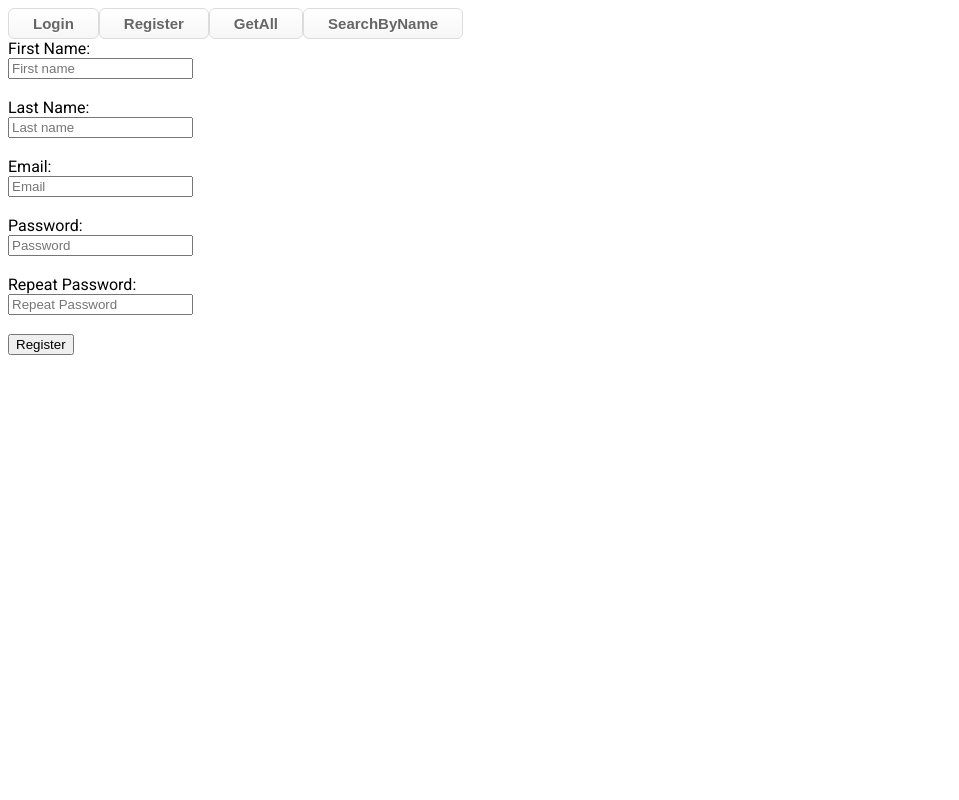
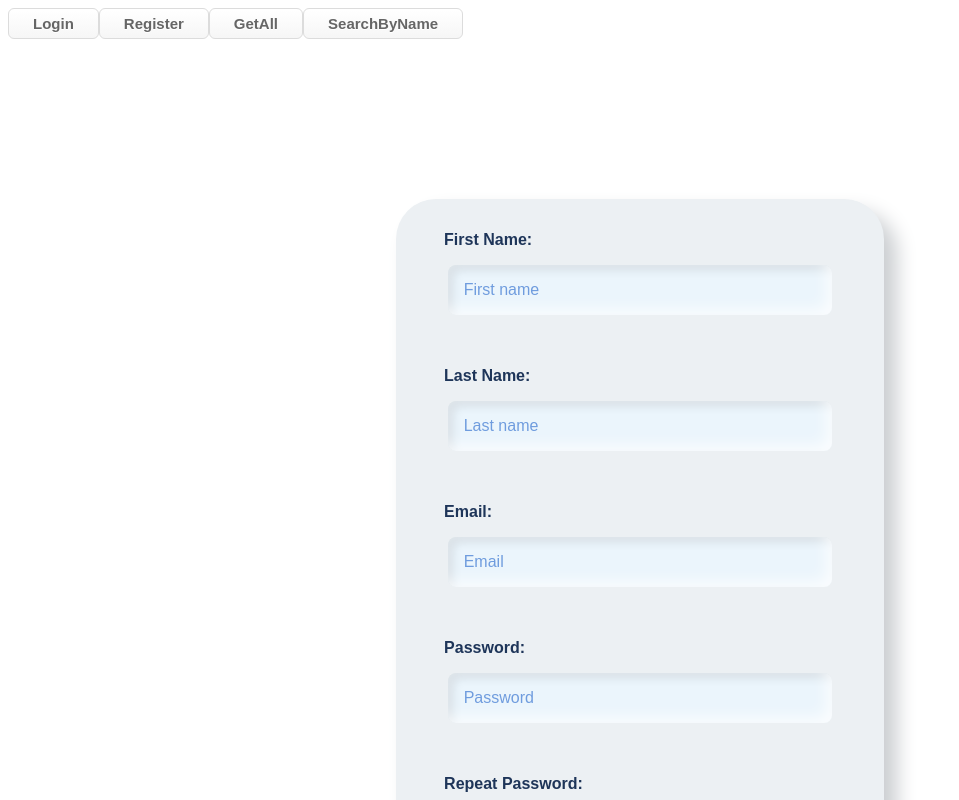
Before and after one commit to EricB-59/NurseProject_FE-Angular, an Angular app: page / in a window 1280 px wide. Shown: the top 800 px of the page, without its empty margins (0-959 px from the left). Built offline with nearby package versions, Linux system fonts and the light colour scheme.

Commit message:
css for register

```diff
--- a/src/app/register-nurses/register-nurses.component.css
+++ b/src/app/register-nurses/register-nurses.component.css
@@ -0,0 +1,155 @@
+form {
+    min-width: 300px;
+    max-width: 35%;
+    margin: 0 auto;
+    background: rgba(255, 255, 255, 0.15);
+    padding: 2rem 3rem;
+    border-radius: 2.5rem;
+    background-color: #ecf0f3;
+    box-shadow: 13px 13px 20px #cbced1, -13px -13px 20px #ffffff;
+    color: black;
+    margin-top: 10rem;
+    font-family: Arial, sans-serif;
+}
+
+form label {
+    display: block;
+    font-weight: bold;
+    color: #1E3559;
+    margin-bottom: 0.5rem;
+}
+
+form {
+    min-width: 300px;
+    max-width: 31%;
+    margin: 0 auto;
+    background: rgba(255, 255, 255, 0.15);
+    padding: 2rem 3rem;
+    border-radius: 2.5rem;
+    background-color: #ecf0f3;
+    box-shadow: 13px 13px 20px #cbced1, -13px -13px 20px #ffffff;
+    color: black;
+    margin-top: 10rem;
+    font-family: Arial, sans-serif;
+}
+
+form label {
+    display: block;
+    font-weight: bold;
+    color: #1E3559;
+    margin-bottom: 0.5rem;
+}
+
+form input {
+    display: block;
+    margin: 1rem auto;
+    width: 90%;
+    border-radius: 0.5rem;
+    padding: 1rem;
+    border: none;
+    box-shadow: inset -5px -5px 15px rgba(255, 255, 255, 0.8), inset 5px 5px 10px rgba(0, 0, 0, 0.1);
+    background: #ebf5fc;
+    font-size: 1rem;
+    color: #1E3559;
+}
+
+form input::placeholder {
+    color: #6F9CDE;
+}
+
+form button {
+    text-transform: uppercase;
+    letter-spacing: 0.15em;
+    border: none;
+    font-size: 0.875rem;
+    color: #ffffff;
+    font-weight: bold;
+    background-color: #6F9CDE;
+    width: 90%; /* Ajuste para alinearse con los inputs */
+    display: block;
+    padding: 0.875rem 1rem;
+    border-radius: 1.5rem;
+    box-shadow: 3px 3px 8px #b1b1b1, -3px -3px 8px #ffffff;
+    cursor: pointer;
+    transition: background-color 0.3s ease, transform 0.2s ease;
+}
+
+form button:hover {
+    background-color: #547bbd;
+    transform: scale(1.02);
+}
+
+#correct {
+    background-color: #a4fcb4;
+    color: #000000;
+}
+
+#incorrect {
+    background-color: #ffb8b8;
+    color: #000000;
+}
+
+.respuesta {
+    background-color: #ffffff;
+    border: 2px solid #6F9CDE;
+    border-radius: 10px;
+    padding: 15px;
+    margin: 20px auto;
+    max-width: 400px;
+    box-shadow: 0 4px 8px rgba(0, 0, 0, 0.1);
+    text-align: center;
+    font-family: Arial, sans-serif;
+    font-size: 16px;
+    color: #1E3559;
+}
+
+
+form input::placeholder {
+    color: #6F9CDE;
+}
+
+form button {
+    text-transform: uppercase;
+    letter-spacing: 0.15em;
+    border: none;
+    font-size: 0.875rem;
+    color: #ffffff;
+    font-weight: bold;
+    background-color: #6F9CDE;
+    width: 100%;
+    display: block;
+    padding: 0.875rem 1rem;
+    border-radius: 1.5rem;
+    box-shadow: 3px 3px 8px #b1b1b1, -3px -3px 8px #ffffff;
+    cursor: pointer;
+    transition: background-color 0.3s ease, transform 0.2s ease;
+}
+
+form button:hover {
+    background-color: #547bbd;
+    transform: scale(1.02);
+}
+
+#correct {
+    background-color: #a4fcb4;
+    color: #000000;
+}
+
+#incorrect {
+    background-color: #ffb8b8;
+    color: #000000;
+}
+
+.respuesta {
+    background-color: #ffffff;
+    border: 2px solid #6F9CDE;
+    border-radius: 10px;
+    padding: 15px;
+    margin: 20px auto;
+    max-width: 400px;
+    box-shadow: 0 4px 8px rgba(0, 0, 0, 0.1);
+    text-align: center;
+    font-family: Arial, sans-serif;
+    font-size: 16px;
+    color: #1E3559;
+}
```
